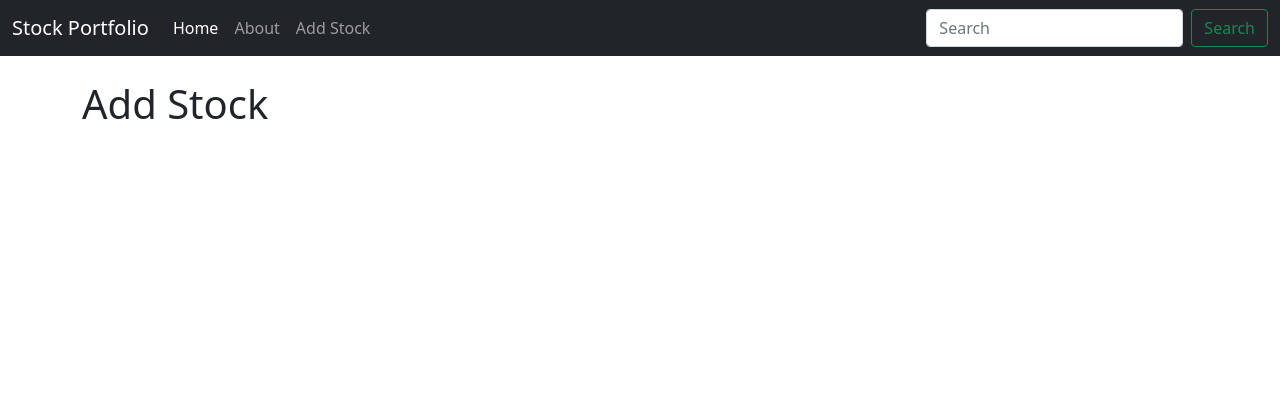
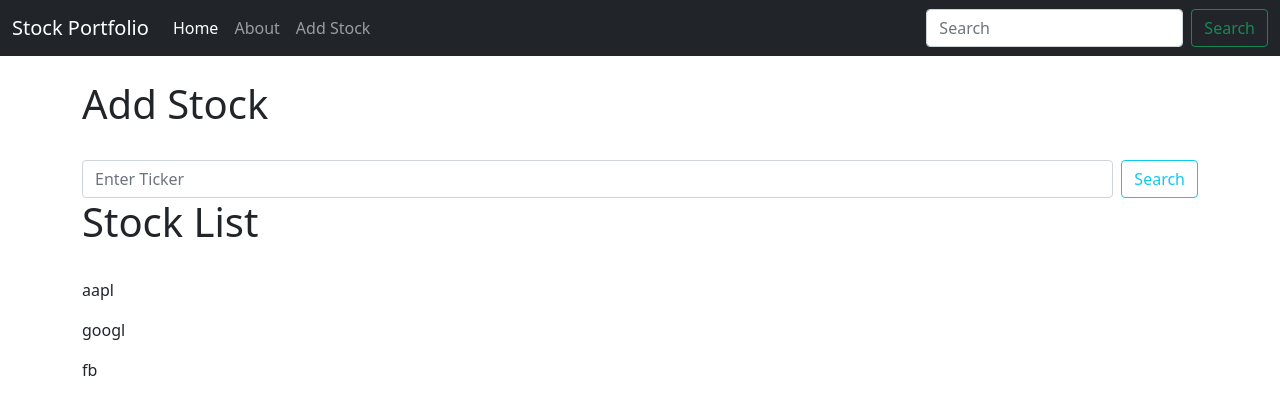
Before and after one commit to farhan1503001/Django_Stock-Market, a Django app: page /add_stock.html in a window 1280 px wide. Shown: the top 415 px of the page. Run offline with Django 3.2, Linux system fonts and the light colour scheme; data comes from the database, SQL or seed files in the repository; both versions use the stored data as it was after the commit.

Commit message:
After adding add_stock

```diff
--- a/quotes/templates/add_stock.html
+++ b/quotes/templates/add_stock.html
@@ -3,4 +3,15 @@
 {% block title %}Stock Market|About{% endblock %}
 {% block content %}
 <h1>Add Stock</h1>
+<br/>
+<form class="d-flex" action="{% url 'add_stock' %}" method="POST">
+    {% csrf_token %}
+    <input class="form-control me-2" type="search" placeholder="Enter Ticker" name='adder' aria-label="Search">
+    <button class="btn btn-outline-info" type="Add Ticker">Search</button>
+  </form>
+<h1>Stock List</h1>
+<br/>
+{% for stock in stock_name %}
+      <p>{{stock}}</p>
+{% endfor %}
 {% endblock %}
--- a/quotes/templates/base.html
+++ b/quotes/templates/base.html
@@ -29,9 +29,10 @@
                 <a class="nav-link" href="{% url 'add_stock' %}">Add Stock</a>
               </li>
             </ul>
-            <form class="d-flex">
-              <input class="form-control me-2" type="search" placeholder="Search" aria-label="Search">
-              <button class="btn btn-outline-success" type="submit">Search</button>
+            <form class="d-flex" action="{% url 'home' %}" method="POST">
+              {% csrf_token %}
+              <input class="form-control me-2" type="search" placeholder="Search" name='ticker' aria-label="Search">
+              <button class="btn btn-outline-success" type="Stock Quote">Search</button>
             </form>
           </div>
         </div>
--- a/quotes/templates/home.html
+++ b/quotes/templates/home.html
@@ -2,7 +2,6 @@
 
 
 {% block content %}
-<br/>
 {% if data %}
    {% if data == "ERROR" %}
        There is error while parsing the json file from the api
--- a/quotes/views.py
+++ b/quotes/views.py
@@ -1,19 +1,32 @@
 from django.shortcuts import render
-
+from .models import Stock
 # Create your views here.
 
 def home(request):
     import requests
     import json
     #API KEY: 6AtfJj3itkxGv1VKfZSNZUA8DGcxiWj4ijXOmaRY0dC5wiBDPJctHSKv3sae
-    url='https://mboum.com/api/v1/qu/quote/?symbol=AAPL,F&apikey=6AtfJj3itkxGv1VKfZSNZUA8DGcxiWj4ijXOmaRY0dC5wiBDPJctHSKv3sae'
-    response=requests.get(url=url)
-    if response:
-        api=json.loads(response.content)
+    #ticker_url=https://api.polygon.io/v2/reference/tickers?sort=ticker&perpage=100&page=1&apiKey=5fVKgjYXxOtadkAmuRAtgC0n1DZU_qGO
+    #url='https://mboum.com/api/v1/qu/quote/?symbol=AAPL,F&apikey=6AtfJj3itkxGv1VKfZSNZUA8DGcxiWj4ijXOmaRY0dC5wiBDPJctHSKv3sae'
+    if request.method=='POST':
+        ticker_name=request.POST['ticker']
+        url='https://mboum.com/api/v1/qu/quote/?symbol='+ticker_name+'&apikey=6AtfJj3itkxGv1VKfZSNZUA8DGcxiWj4ijXOmaRY0dC5wiBDPJctHSKv3sae'
+        response=requests.get(url=url)
+        if response:
+            api=json.loads(response.content)
+        else:
+            api='ERROR'
+        return render(request,'home.html',{'data':api})
     else:
-        api='ERROR'
-    return render(request,'home.html',{'data':api})
+        url='https://mboum.com/api/v1/qu/quote/?symbol=AAPL&apikey=6AtfJj3itkxGv1VKfZSNZUA8DGcxiWj4ijXOmaRY0dC5wiBDPJctHSKv3sae'
+        response=requests.get(url=url)
+        if response:
+            api=json.loads(response.content)
+        else:
+            api='ERROR'
+        return render(request,'home.html',{'data':api})
 def about(request):
     return render(request,'about.html',{})
 def add_stock(request):
-    return render(request,'add_stock.html',{})
+    ticker_name=Stock.objects.all()
+    return render(request,'add_stock.html',{'stock_name':ticker_name})
```
Also changed, not shown: db.sqlite3.
